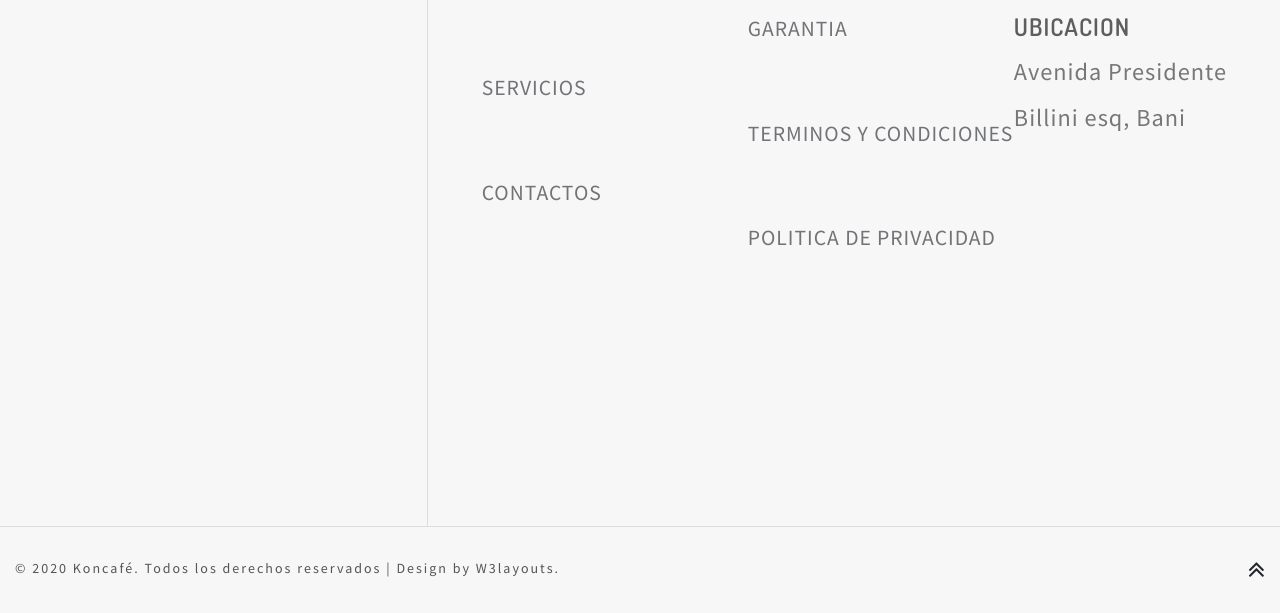
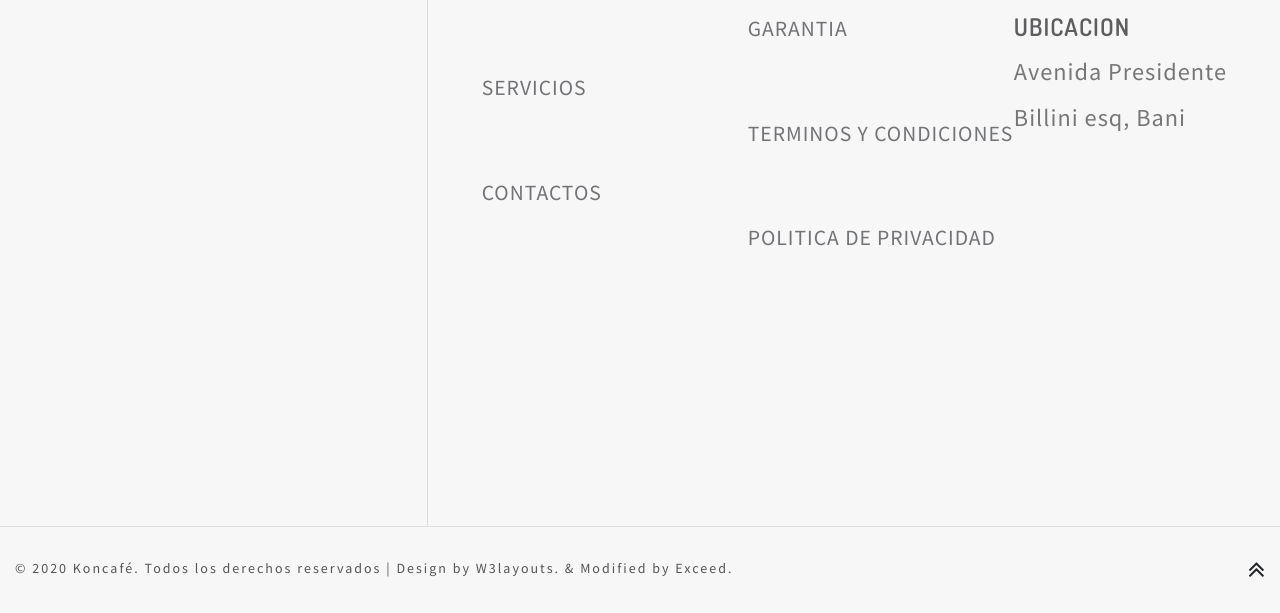
Before and after one commit to Username-Exceed/Koncaf-, a plain HTML site: page index.html in a window 1280 px wide. Shown: the part 6031-6644 px from the top of the page. Drawn offline with Linux system fonts and the light colour scheme.

Commit message:
Update index.html

```diff
--- a/index.html
+++ b/index.html
@@ -691,7 +691,7 @@ License URL: http://creativecommons.org/licenses/by/3.0/
             <div class="container">
                 <div class="row">
                     <p class="col-md-10 text-left">© 2020 Koncafé. Todos los derechos reservados | Design by
-                        <a href="http://w3layouts.com"> W3layouts.</a>
+                        <a href="http://w3layouts.com"> W3layouts.</a> & Modified by <a href="http://gramho.com/profile/__exceeded/35611380935 "> Exceed.</a>
                     </p>
                     <!-- move top icon -->
                     <a href="#home" class="move-top text-lg-right text-center col-md-2"><span class="fa fa-angle-double-up" aria-hidden="true"></span></a>
```
